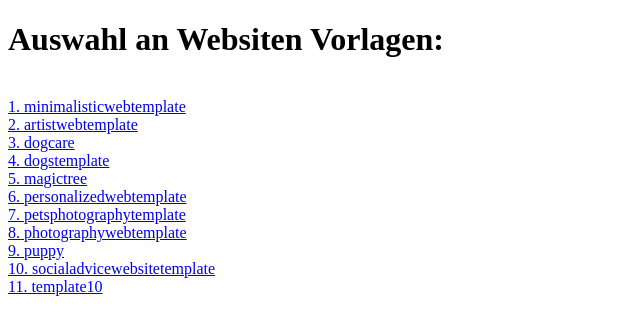
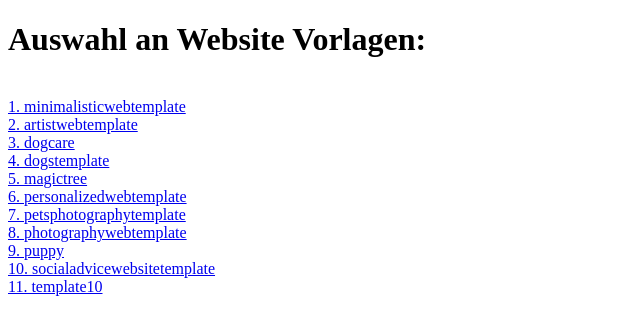
Before and after one commit to Mondeslicht/mondeslicht.github.io, a plain HTML site: page index.html in a window 1280 px wide. Shown: the whole page, without its empty margins (0-640 px from the left). Drawn offline with Linux system fonts and the light colour scheme.

Commit message:
Commit y

```diff
--- a/index.html
+++ b/index.html
@@ -6,7 +6,7 @@
     <title>Titel</title>
   </head>
   <body>
-   <h1>Auswahl an Websiten Vorlagen:</h1>
+   <h1>Auswahl an Website Vorlagen:</h1>
    <br><a href="https://mondeslicht.github.io/minimalisticwebtemplate/"> 1. minimalisticwebtemplate</a>
    <br><a href="https://mondeslicht.github.io/artistwebtemplate/"> 2. artistwebtemplate</a>
    <br><a href="https://mondeslicht.github.io/dogcare/"> 3. dogcare</a>
```
